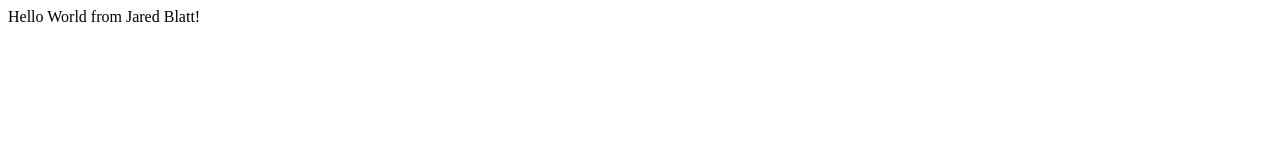
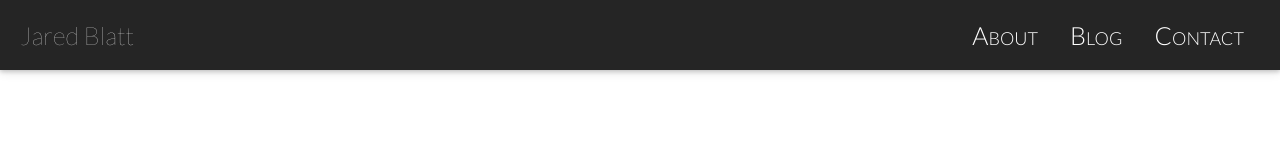
Before and after one commit to jblatt1/jblatt1.github.io, a plain HTML site: page dist/index.html in a window 1280 px wide. Drawn offline with Linux system fonts and the light colour scheme.

Commit message:
add very simple html header

```diff
--- a/dist/index.html
+++ b/dist/index.html
@@ -1,15 +1,60 @@
 <!DOCTYPE html>
 <html lang="en">
-
 <head>
     <meta charset="UTF-8">
     <title>Jared Blatt</title>
+    <link href="https://fonts.googleapis.com/css?family=Lato:100,300,700" rel="stylesheet">
 </head>
-
+<style>
+    body {
+        font-family: 'Lato', sans-serif;
+        margin: 0 0;
+    }
+    .topbar {
+        background: #252525;
+        padding: 20px;
+    }
+    .title-name {
+        color: #fff;
+        font-size: 25px;
+        font-weight: 100;
+        display: inline-block;
+    }
+    .top-nav {
+        display: inline-block;
+        list-style-type: none;
+        margin: 0;
+        padding: 0;
+        overflow: hidden;
+        text-align: right;
+        float: right;
+    }
+    .top-nav li {
+        float: left;
+    }
+    .top-nav li a {
+        display: inline-block;
+        color: #fff;
+        text-align: center;
+        font-size: 25px;
+        font-weight: 500;
+        font-variant: small-caps;
+        text-decoration: none;
+        padding: 0 16px;
+    }
+    .shadow-card {
+        box-shadow: 0 2px 4px 0 rgba(0,0,0,0.16),0 2px 10px 0 rgba(0,0,0,0.12)!important;
+    }
+</style>
 <body>
-   Hello World from Jared Blatt!
+    <div class="topbar shadow-card">
+        <span class="title-name">Jared Blatt</span>
+        <ul class=top-nav>
+            <li><a href="#about">About</a></li>
+            <li><a href="#blog">Blog</a></li>
+            <li><a href="#contact">Contact</a></li>
+        </ul>
+    </div>
 
 </body>
-
-
 </html>
```
